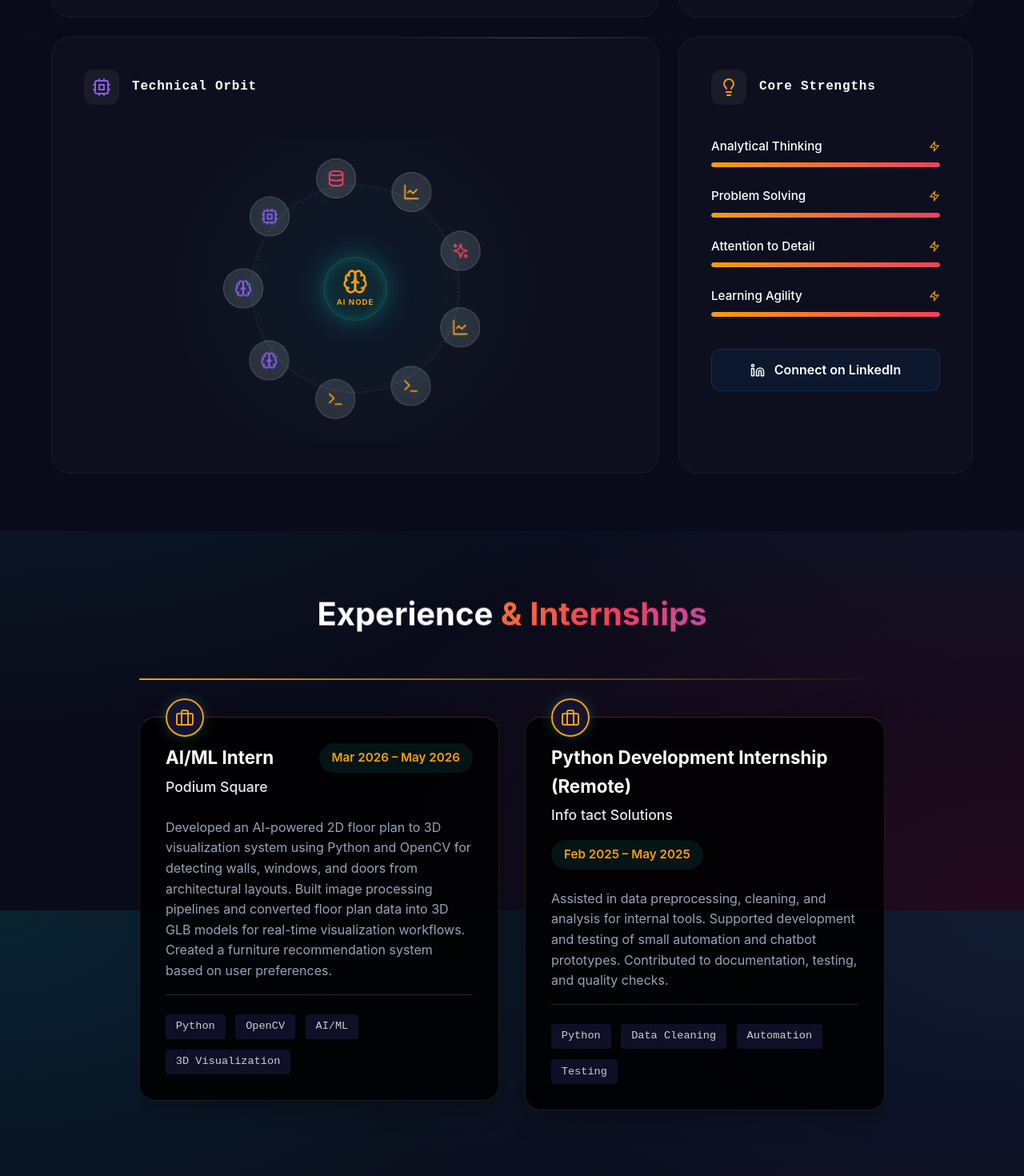
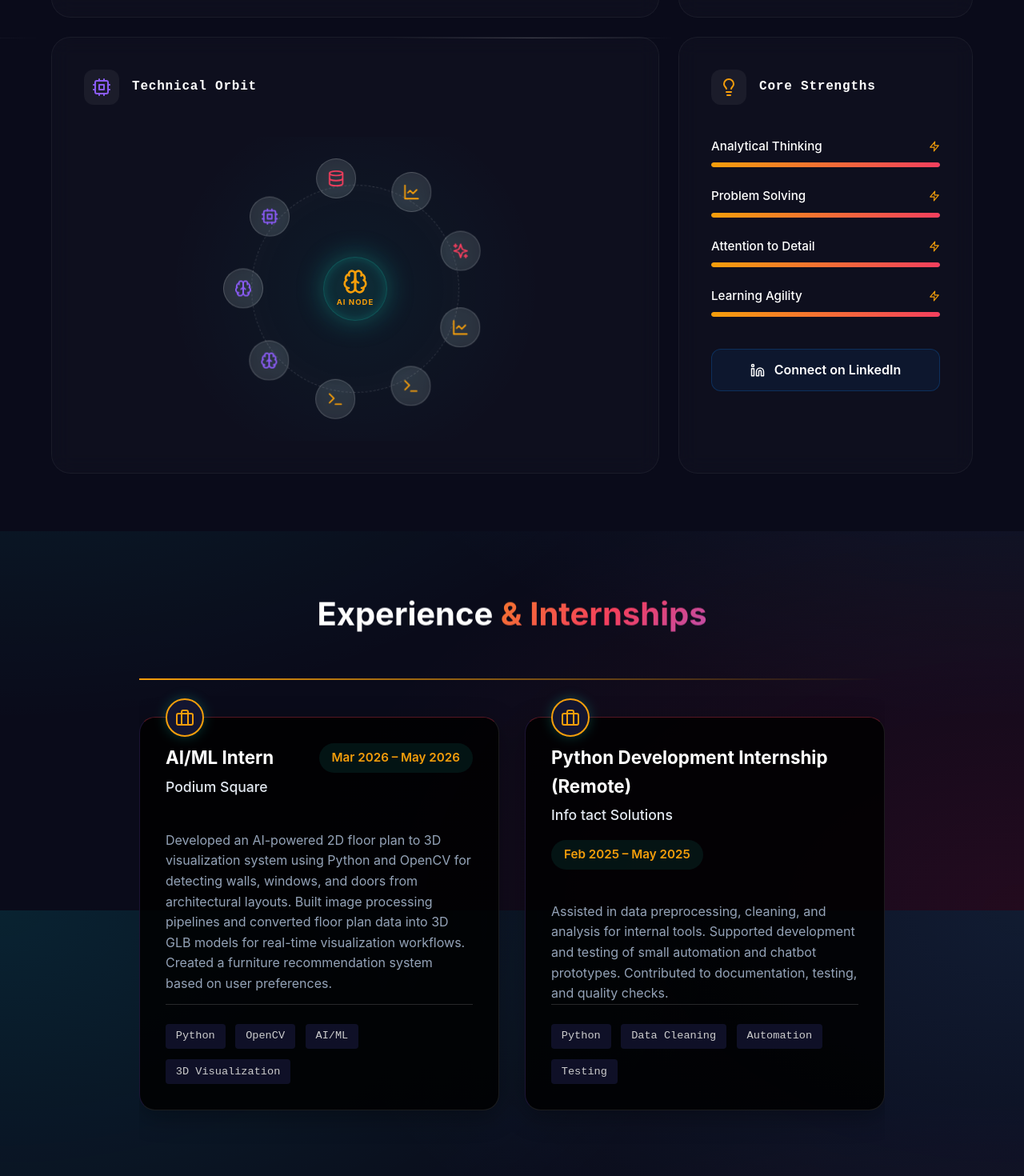
Before and after one commit to Nehavaghela1/Portfolio, a React (Vite) app: page / in a window 1280 px wide. Shown: the part 1262-2732 px from the top of the page at 80% size. Built offline with nearby package versions, Linux system fonts and the light colour scheme.

Commit message:
Fix experience card heights and tooltip rotation in skills orbit

```diff
--- a/src/components/About.jsx
+++ b/src/components/About.jsx
@@ -104,10 +104,10 @@ const About = () => {
                     <div
                       key={tech.id || i}
                       className="orbit-planet"
-                      style={{ transform: `rotate(${angle}deg) translateX(var(--orbit-radius, 140px))` }}
+                      style={{ transform: `rotate(${angle}deg) translateX(var(--orbit-radius, 140px)) rotate(-${angle}deg)` }}
                     >
                       <div className="planet-counter-spin">
-                        <div className="planet-content" style={{ transform: `rotate(-${angle}deg)` }} tabIndex="0">
+                        <div className="planet-content" tabIndex="0">
                           <div className={`planet-icon-bg`}>
                             <TechIcon size={22} className={iconColorClass} />
                           </div>
--- a/src/components/Experience.css
+++ b/src/components/Experience.css
@@ -22,6 +22,9 @@
   padding: 2.5rem;
   transition: transform 0.3s ease;
   flex-shrink: 0;
+  height: 100%;
+  display: flex;
+  flex-direction: column;
 }
 
 .experience-card:hover {
@@ -128,6 +131,7 @@
   gap: 0.8rem;
   padding-top: 1.5rem;
   border-top: 1px solid var(--glass-border);
+  margin-top: auto;
 }
 
 .exp-tech span {
--- a/src/components/Experience.jsx
+++ b/src/components/Experience.jsx
@@ -22,7 +22,7 @@ const Experience = () => {
           <div className="experience-line"></div>
 
           {experiences.map((exp, index) => (
-            <div key={exp.id || index} style={{ position: 'relative', marginBottom: '2rem' }}>
+            <div key={exp.id || index} style={{ position: 'relative', marginBottom: '2rem', display: 'flex' }}>
               <div className="glass-panel experience-card">
                 {isAdmin && (
                   <button
@@ -49,7 +49,7 @@ const Experience = () => {
                 </p>
 
                 {exp.tags && exp.tags.length > 0 && (
-                  <div className="exp-tech" style={{ marginTop: '1rem' }}>
+                  <div className="exp-tech">
                     {exp.tags.map(t => <span key={t}>{t}</span>)}
                   </div>
                 )}
```
